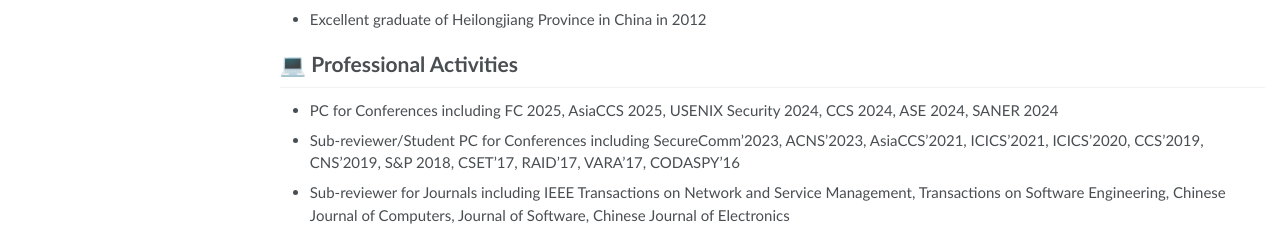
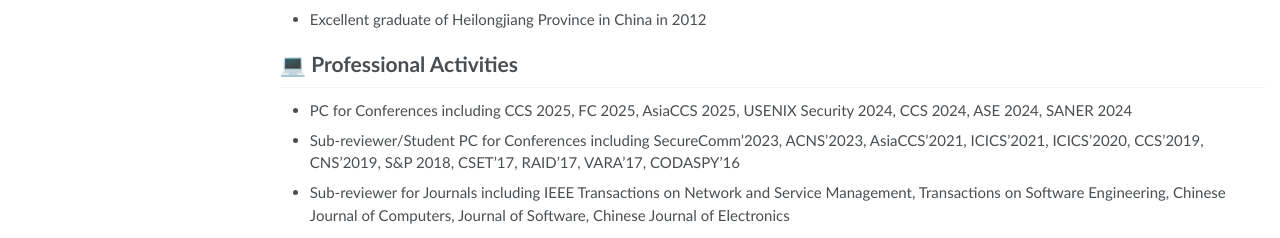
Before and after one commit to ajax4sec/ajax4sec.github.io, a Jekyll site: the page built from _pages/about.md, in a window 1280 px wide and 900 px high, scrolled down 1023 px. Shown: the part 659-897 px from the top of the window. Built offline with Jekyll 4.4.1, drawn with Linux system fonts in a browser that asks for light colours.

Commit message:
Update about.md ccs 2025

```diff
--- a/_pages/about.md
+++ b/_pages/about.md
@@ -116,6 +116,6 @@
 
 
 # 💻 Professional Activities
-- PC for Conferences including FC 2025, AsiaCCS 2025, USENIX Security 2024, CCS 2024, ASE 2024, SANER 2024
+- PC for Conferences including CCS 2025, FC 2025, AsiaCCS 2025, USENIX Security 2024, CCS 2024, ASE 2024, SANER 2024
 - Sub-reviewer/Student PC for Conferences including SecureComm'2023, ACNS'2023, AsiaCCS'2021, ICICS'2021, ICICS'2020, CCS'2019, CNS'2019, S&P 2018, CSET'17, RAID'17, VARA'17, CODASPY'16
 - Sub-reviewer for Journals including IEEE Transactions on Network and Service Management, Transactions on Software Engineering, Chinese Journal of Computers, Journal of Software, Chinese Journal of Electronics
```
